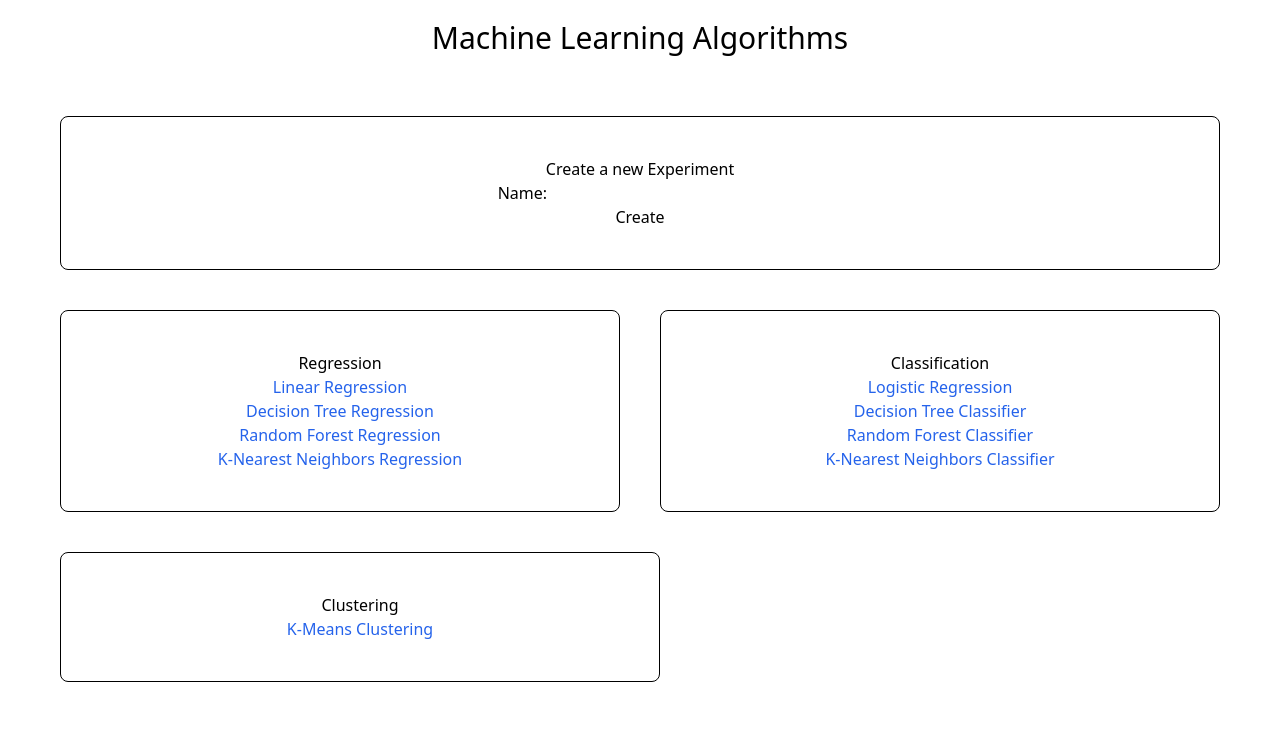
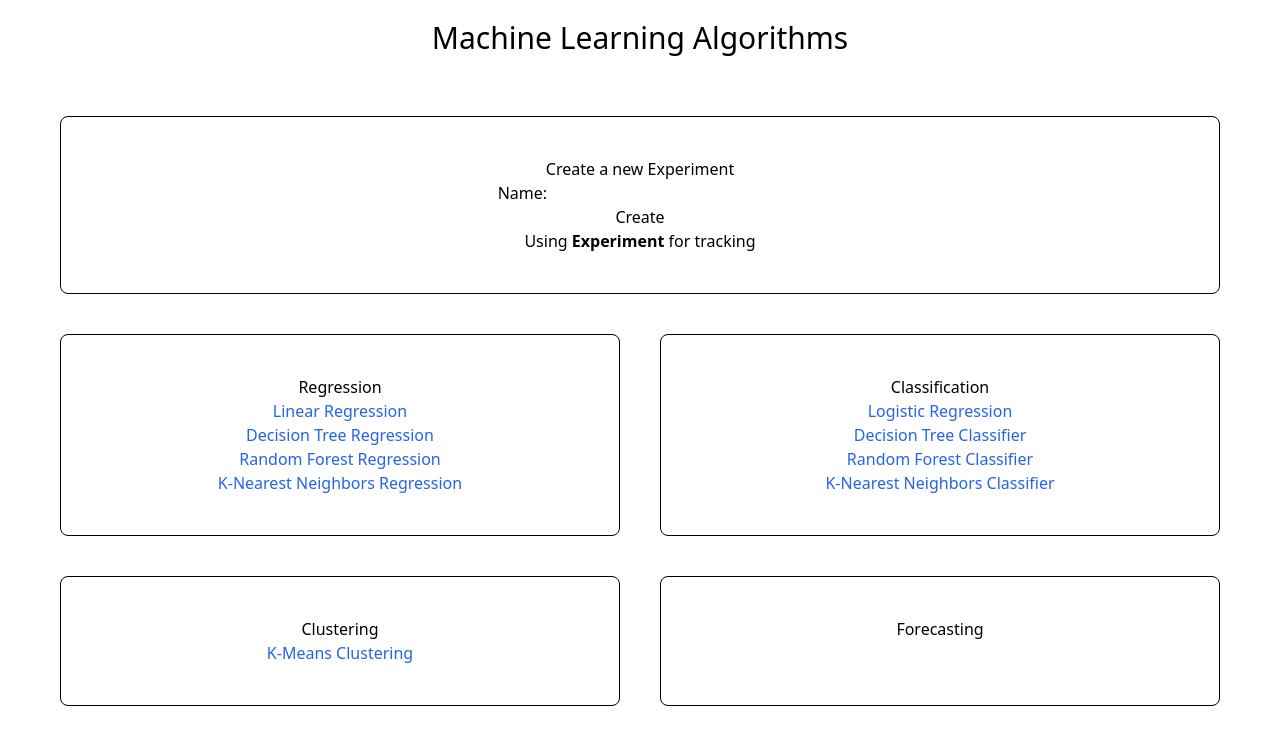
Before and after one commit to Vishnu6101/MLmodels_web_app_Django, a Django app: page / in a window 1280 px wide. Shown: the top 745 px of the page. Run offline with Django 4.2, Linux system fonts and the light colour scheme; some libraries are stand-ins or nearby versions.

Commit message:
updated home page

```diff
--- a/home/templates/home.html
+++ b/home/templates/home.html
@@ -14,9 +14,13 @@
             <p>Create a new Experiment</p>
             <form method="post">
                 {% csrf_token %}
-                {{ create_exp_form.as_p }}
+                <div>
+                    <label for="id_name">Name:</label>
+                    {{ create_exp_form.name }}
+                </div>
                 <button type="submit">Create</button>
             </form>
+            <p>Using <b>{{ experiment }}</b> for tracking</p>
         </div>
     </div>
 
@@ -42,5 +46,10 @@
             <p>Clustering</p>
             <a href="{% url 'Kmeans' %}" class="text-blue-600">K-Means Clustering</a>
         </div>
+
+        <div class="text-center p-10 w-1/2 border border-black rounded-lg mx-5">
+            <p>Forecasting</p>
+            <!-- <a href="{% url 'Kmeans' %}" class="text-blue-600">K-Means Clustering</a> -->
+        </div>
     </div>
 {% endblock %}
--- a/home/views.py
+++ b/home/views.py
@@ -25,7 +25,7 @@ def create_exp(request):
             # print(text)
             new_experiment = create_mlflow_experiment(experiment_name=text)
             constant.experiment_name = text
-            return render(request, 'home.html')
+            return render(request, 'home.html', {"experiment" : constant.experiment_name})
     else:
         create_exp_form = CreateExperimentForm()
-    return render(request, 'home.html', {'create_exp_form': create_exp_form})
+    return render(request, 'home.html', {'create_exp_form': create_exp_form, "experiment" : constant.experiment_name})
```
Also changed, not shown: regression/regressionModels.py (+4 -4 lines).
